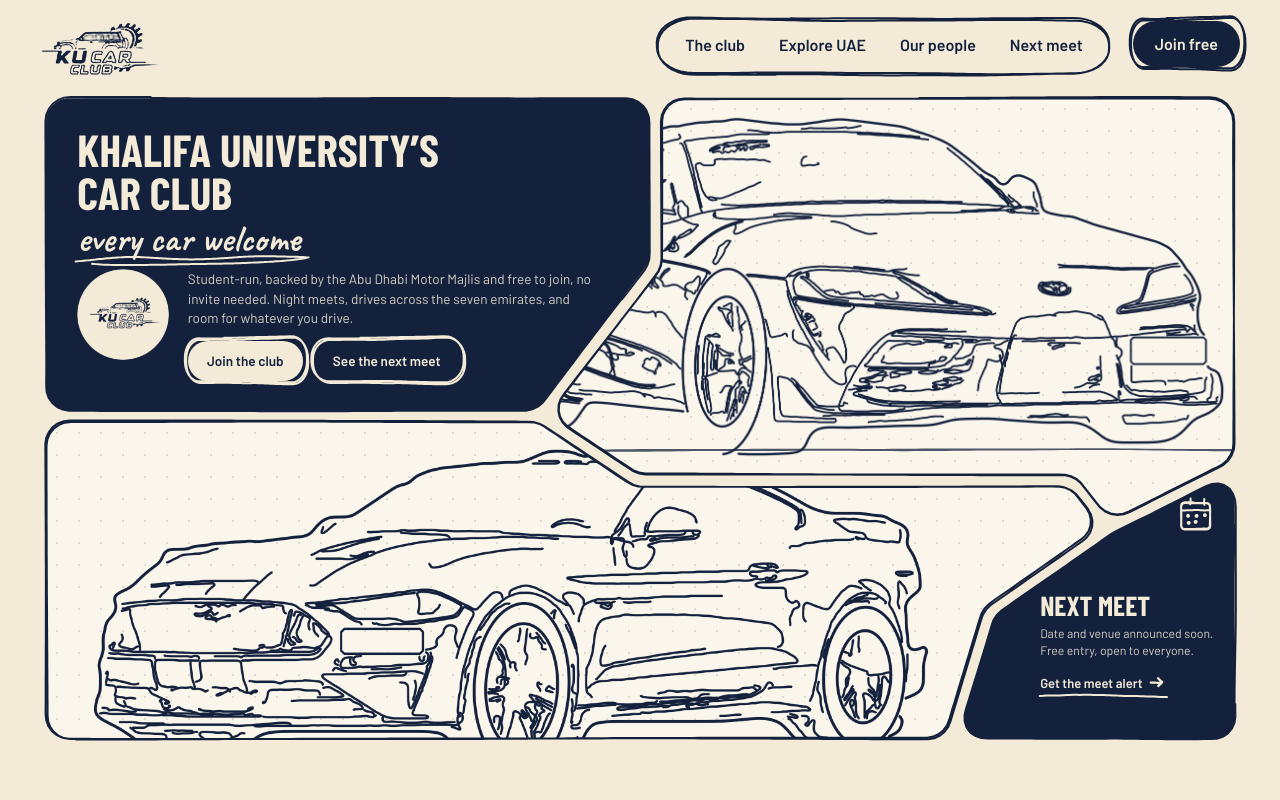
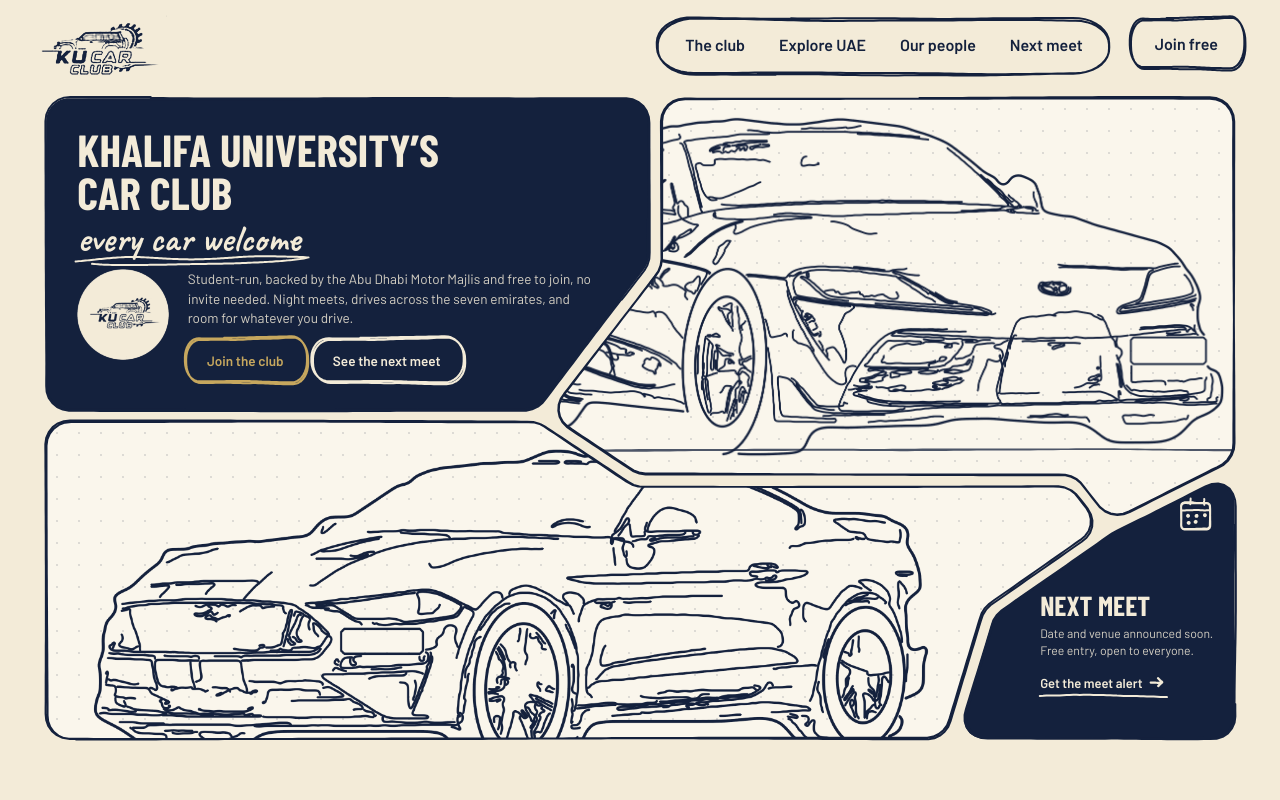
Before and after one commit to f00di/KU-car-club, a plain HTML site: page index.html in a window 1280 px wide. Shown: the top 800 px of the page. Drawn offline with Linux system fonts and the light colour scheme.

Commit message:
Buttons: outline-only Join buttons, gold on navy and navy on cream

```diff
--- a/index.html
+++ b/index.html
@@ -24,7 +24,7 @@
 <style>
 body{margin:0}
 a{color:inherit}
-.ku{--navy:#14213D;--cream:#F3EBD8;--ivory:#FAF6EC;min-height:100vh;box-sizing:border-box;background:var(--cream);color:var(--navy);font-family:'Barlow',system-ui,sans-serif;container-type:inline-size;container-name:ku}
+.ku{--navy:#14213D;--cream:#F3EBD8;--ivory:#FAF6EC;--gold:#C6A75E;min-height:100vh;box-sizing:border-box;background:var(--cream);color:var(--navy);font-family:'Barlow',system-ui,sans-serif;container-type:inline-size;container-name:ku}
 .ku *{box-sizing:border-box}
 .ku-defs{position:absolute;width:0;height:0;overflow:hidden}
 .sk{position:absolute;left:-5px;top:-5px;width:calc(100% + 10px);height:calc(100% + 10px);overflow:visible;pointer-events:none;transition:transform 220ms cubic-bezier(.23,1,.32,1)}
@@ -38,10 +38,10 @@ a{color:inherit}
 .ku-menu a{position:relative;padding:10px 16px;font-size:16px;font-weight:600;text-decoration:none;border-radius:999px;transition:background-color 200ms ease}
 .btn{position:relative;display:inline-flex;align-items:center;justify-content:center;gap:8px;min-height:46px;padding:0 22px;border-radius:999px;font:inherit;font-size:16px;font-weight:600;line-height:1;text-decoration:none;white-space:nowrap;cursor:pointer;border:0;background:transparent;color:inherit;transition:transform 160ms cubic-bezier(.23,1,.32,1),background-color 200ms ease}
 .btn:active{transform:scale(.97)}
-.btn-navy{background:var(--navy);color:var(--cream)}
+.btn-navy{color:var(--navy)}
 .btn-navy .sk{color:var(--navy)}
-.btn-cream{background:var(--cream);color:var(--navy)}
-.btn-cream .sk{color:var(--cream)}
+.btn-cream{color:var(--gold)}
+.btn-cream .sk{color:var(--gold)}
 .btn-ghost{color:var(--cream)}
 .btn-ghost .sk{color:var(--cream)}
 .btn:focus-visible,.ku-menu a:focus-visible,.ku-logo:focus-visible,.arrow:focus-visible,.dot:focus-visible,.card:focus-visible,.meet-link:focus-visible{outline:2px solid currentColor;outline-offset:5px}
```
